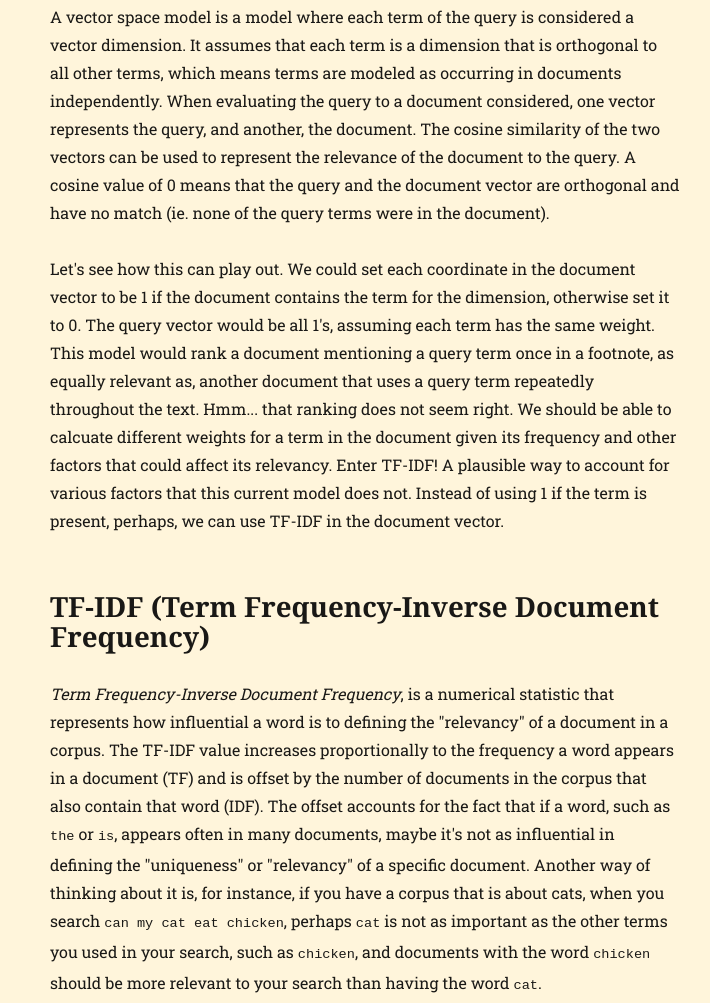
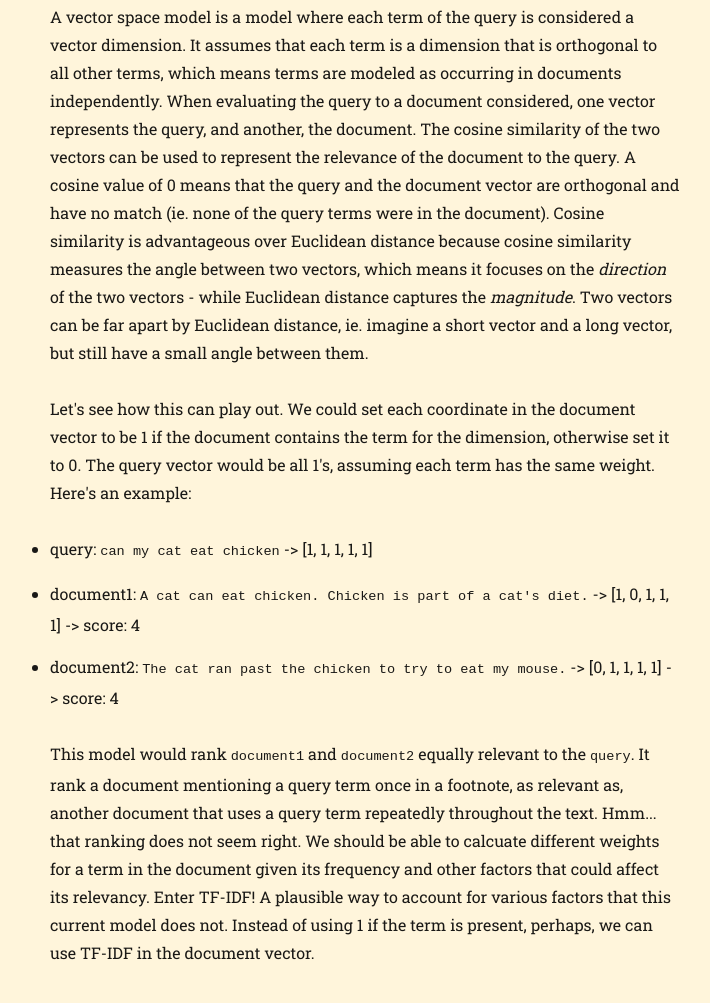
Before and after one commit to mtham8/mtham8.github.io, a Gatsby site: page /tf-idf/ in a window 1280 px wide. Shown: the part 391-1394 px from the top of the page, without its empty margins (275-985 px from the left). Built offline with nearby package versions, Linux system fonts and the light colour scheme; Gatsby itself is replaced by a stand-in of ours; some packages are replaced by stand-ins of ours.

Commit message:
WIP adding examples

```diff
--- a/content/blog/tf-idf/index.md
+++ b/content/blog/tf-idf/index.md
@@ -8,9 +8,17 @@ There are many similarity models floating in the universe, holding different ass
 
 ## VSM (Vector Space Model)
 
-A vector space model is a model where each term of the query is considered a vector dimension. It assumes that each term is a dimension that is orthogonal to all other terms, which means terms are modeled as occurring in documents independently. When evaluating the query to a document considered, one vector represents the query, and another, the document. The cosine similarity of the two vectors can be used to represent the relevance of the document to the query. A cosine value of 0 means that the query and the document vector are orthogonal and have no match (ie. none of the query terms were in the document).
+A vector space model is a model where each term of the query is considered a vector dimension. It assumes that each term is a dimension that is orthogonal to all other terms, which means terms are modeled as occurring in documents independently. When evaluating the query to a document considered, one vector represents the query, and another, the document. The cosine similarity of the two vectors can be used to represent the relevance of the document to the query. A cosine value of 0 means that the query and the document vector are orthogonal and have no match (ie. none of the query terms were in the document). Cosine similarity is advantageous over Euclidean distance because cosine similarity measures the angle between two vectors, which means it focuses on the _direction_ of the two vectors - while Euclidean distance captures the _magnitude_. Two vectors can be far apart by Euclidean distance, ie. imagine a short vector and a long vector, but still have a small angle between them.
 
-Let's see how this can play out. We could set each coordinate in the document vector to be 1 if the document contains the term for the dimension, otherwise set it to 0. The query vector would be all 1's, assuming each term has the same weight. This model would rank a document mentioning a query term once in a footnote, as equally relevant as, another document that uses a query term repeatedly throughout the text. Hmm... that ranking does not seem right. We should be able to calcuate different weights for a term in the document given its frequency and other factors that could affect its relevancy. Enter TF-IDF! A plausible way to account for various factors that this current model does not. Instead of using 1 if the term is present, perhaps, we can use TF-IDF in the document vector.
+Let's see how this can play out. We could set each coordinate in the document vector to be 1 if the document contains the term for the dimension, otherwise set it to 0. The query vector would be all 1's, assuming each term has the same weight. Here's an example:
+
+* query: `can my cat eat chicken` -> [1, 1, 1, 1, 1]
+
+* document1: `A cat can eat chicken. Chicken is part of a cat's diet.` -> [1, 0, 1, 1, 1] -> score: 4
+
+* document2: `The cat ran past the chicken to try to eat my mouse.` -> [0, 1, 1, 1, 1] -> score: 4
+
+This model would rank `document1` and `document2` equally relevant to the `query`. It rank a document mentioning a query term once in a footnote, as relevant as, another document that uses a query term repeatedly throughout the text. Hmm... that ranking does not seem right. We should be able to calcuate different weights for a term in the document given its frequency and other factors that could affect its relevancy. Enter TF-IDF! A plausible way to account for various factors that this current model does not. Instead of using 1 if the term is present, perhaps, we can use TF-IDF in the document vector.
 
 ## TF-IDF (Term Frequency-Inverse Document Frequency)
 
@@ -32,7 +40,7 @@ Keep in mind, this implementation _accounts_ for document length, but does not a
 
 ## Limitations
 
-There are some limitations using the TF-IDF VSM. IDF is calculated not based on relevance information, but on matching terms. Documents with simliar context, but different term vocabulary would not be considered a match, therefore, resulting as false negatives. The positions of the words within a document is lost in the vector space representation. The model assumes the terms are independent. Under this assumption, documents are a _bag of words_ and order does not matter. Often that is not the case. Terms can be dependent in situations such as:
+There are some limitations using the TF-IDF VSM. IDF is calculated not based on relevance information, but on matching terms. Documents with simliar context, but different term vocabulary would not be considered a match, therefore, resulting in false negatives. The positions of the words within a document is lost in the vector space representation. The model assumes the terms are independent. Under this assumption, documents are a _bag of words_ and order does not matter. Often that is not the case. Terms can be dependent in situations such as:
 
 * *polysemy*: same terms used in different contexts - ie. `I love my cat` vs `cat lady`, which affects _precision_ because irrelevant documents can be retrieved due to term matching.
 
```
